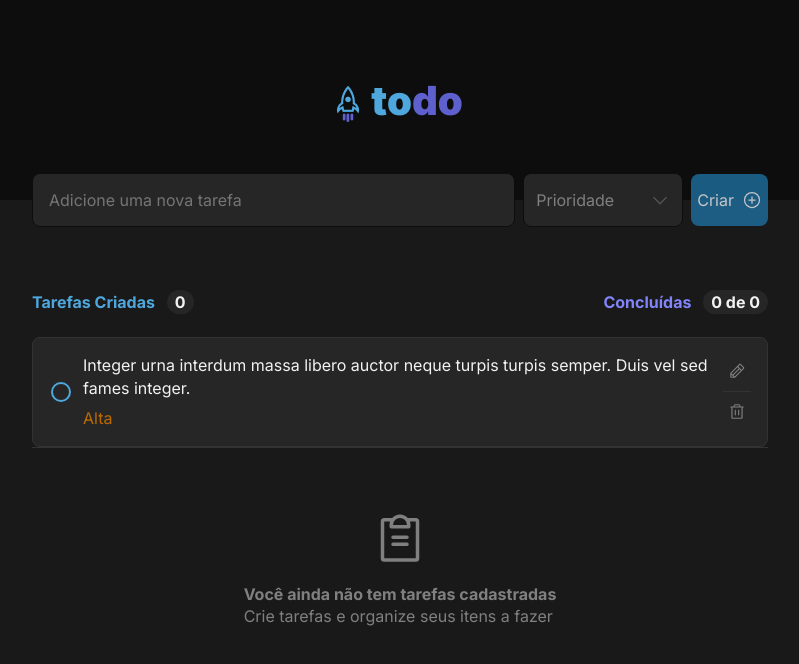
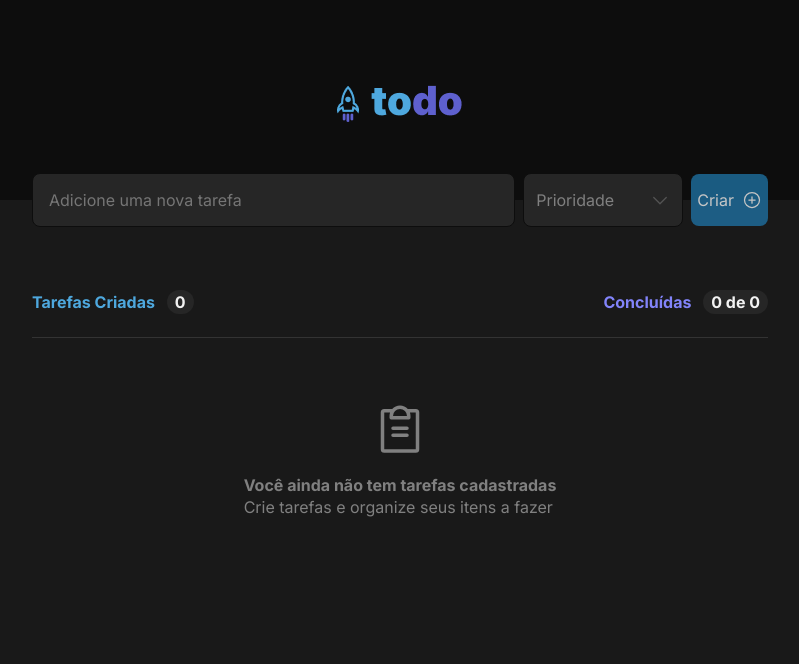
Before and after one commit to guilherhenri/todo-hooks, a React (Vite) app: page / in a window 1280 px wide. Shown: the top 664 px of the page, without its empty margins (240-1039 px from the left). Built offline with nearby package versions, Linux system fonts and the light colour scheme.

Commit message:
feat(list-tasks): render dynamic task list from context
Refactors `ListTasks` component to dynamically render `TaskCard` components
based on the `tasks` array provided by `useTask` context.
Implements conditional rendering to show the empty state when no tasks exist.

```diff
--- a/src/components/list-tasks.tsx
+++ b/src/components/list-tasks.tsx
@@ -2,15 +2,22 @@ import '@styles/components/_list-tasks.scss'
 
 import { ClipboardTextIcon } from '@phosphor-icons/react'
 
+import { useTask } from '@/contexts/task-context'
+
 import { TaskCard } from './task-card'
 
 export function ListTasks() {
+  const { tasks } = useTask()
+
   return (
     <div className="list">
+      {tasks.length > 0 ? (
         <div className="list__content">
-        <TaskCard />
+          {tasks.map((task) => (
+            <TaskCard key={task.id} task={task} />
+          ))}
         </div>
-
+      ) : (
         <div className="list__empty">
           <ClipboardTextIcon size={56} />
           <span>
@@ -18,6 +25,7 @@ export function ListTasks() {
             Crie tarefas e organize seus itens a fazer
           </span>
         </div>
+      )}
     </div>
   )
 }
```
Lines whose indentation alone changed are shown as unchanged.
